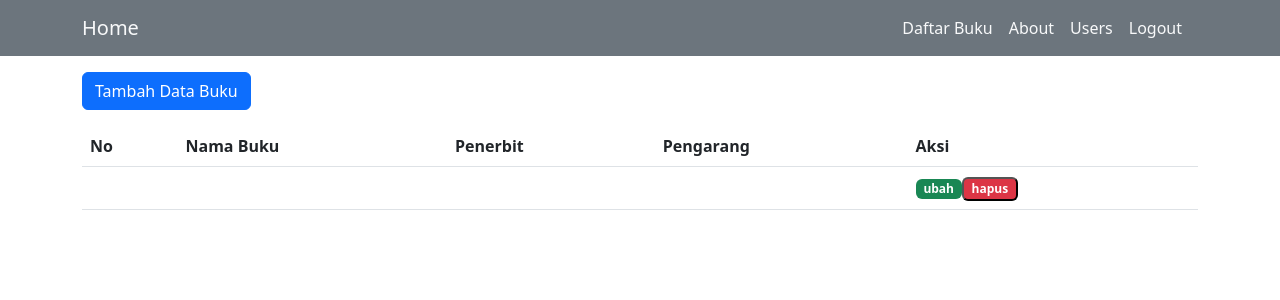
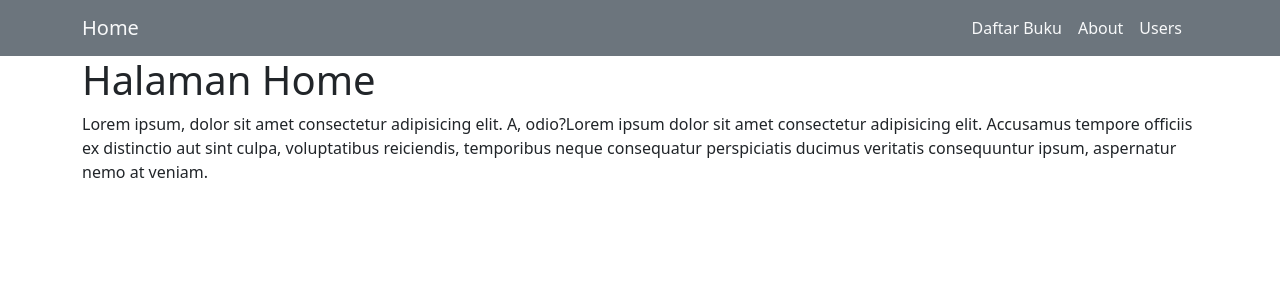
Before and after one commit to riandroraul/books-app, a React (Create React App) app: page / in a window 1280 px wide. Shown: the top 300 px of the page. Built offline with nearby package versions, Linux system fonts and the light colour scheme; no server answers.

Commit message:
first commit

```diff
--- a/package.json
+++ b/package.json
@@ -6,6 +6,7 @@
     "@testing-library/jest-dom": "^5.16.5",
     "@testing-library/react": "^13.3.0",
     "@testing-library/user-event": "^13.5.0",
+    "axios": "^0.27.2",
     "bootstrap": "^5.2.0",
     "react": "^18.2.0",
     "react-bootstrap": "^2.5.0",
--- a/src/App.js
+++ b/src/App.js
@@ -1,13 +1,20 @@
 import React from "react";
 import Navbar from "./components/navbar";
-import Books from "./components/books";
 
 function App() {
+  const title = "Halaman Home";
   return (
     <div>
       <Navbar />
       <div className="container">
-        <Books />
+        <h1>{title}</h1>
+        <p>
+          Lorem ipsum, dolor sit amet consectetur adipisicing elit. A,
+          odio?Lorem ipsum dolor sit amet consectetur adipisicing elit.
+          Accusamus tempore officiis ex distinctio aut sint culpa, voluptatibus
+          reiciendis, temporibus neque consequatur perspiciatis ducimus
+          veritatis consequuntur ipsum, aspernatur nemo at veniam.
+        </p>
       </div>
     </div>
   );
--- a/src/components/books.js
+++ b/src/components/books.js
@@ -1,25 +1,35 @@
 import React, { useState, useEffect } from "react";
+import Navbar from "./navbar";
+import { Link } from "react-router-dom";
 
 const Books = () => {
-  const [books, setBook] = useState([]);
+  const [books, setBooks] = useState([]);
+
+  const getBooks = () => {
+    fetch("http://localhost:5000/books")
+      .then((res) => res.json())
+      .then((res) => {
+        // console.log("sudah di render");
+        setBooks(res);
+      });
+  };
 
   useEffect(() => {
-    getBooks();
+    getBooks(); // dijalankan saat halaman books ini di render
   }, []);
 
-  const getBooks = async () => {
-    const books = await fetch("http://localhost:5000/books");
-    setBook(books);
-  };
-
+  const title = "Halaman Buku";
   return (
     <div>
-      <a href="/tambah" class="btn btn-primary my-3">
+      <Navbar />
+      <div className="container">
+        <h1>{title}</h1>
+        <Link to="/tambah" className="btn btn-primary my-3">
           Tambah Data Buku
-      </a>
+        </Link>
 
-      {/* <div class="alert alert-success col-md-6" role="alert"></div> */}
-      <table class="table table-hover">
+        {/* <div className="alert alert-success col-md-6" role="alert"></div> */}
+        <table className="table table-hover">
           <thead>
             <tr>
               <th scope="col">No</th>
@@ -30,30 +40,34 @@ const Books = () => {
             </tr>
           </thead>
           <tbody>
+            {books.map((book, index) => {
+              return (
                 <tr>
-            <th scope="row"></th>
-            <td></td>
-            <td></td>
-            <td></td>
-
+                  <th scope="row">{index + 1}</th>
+                  <td>{book.namaBuku}</td>
+                  <td>{book.penerbit}</td>
+                  <td>{book.pengarang}</td>
                   <td>
-              <a href="/ubah">
-                <span class="badge text-bg-success">ubah</span>
-              </a>
+                    <Link to="/ubah">
+                      <span className="badge text-bg-success">ubah</span>
+                    </Link>
 
                     <form
                       action="/hapus?_method=DELETE"
                       method="post"
-                class="d-inline"
+                      className="d-inline"
                     >
-                <button type="submit" class="badge text-bg-danger">
+                      <button type="submit" className="badge text-bg-danger">
                         hapus
                       </button>
                     </form>
                   </td>
                 </tr>
+              );
+            })}
           </tbody>
         </table>
+      </div>
     </div>
   );
 };
--- a/src/components/navbar.js
+++ b/src/components/navbar.js
@@ -1,12 +1,13 @@
-import React, { useEffect, useState } from "react";
+import React from "react";
+import { Link } from "react-router-dom";
 
 const Navbar = () => {
   return (
     <nav className="navbar navbar-expand-lg bg-secondary">
       <div className="container">
-        <a className="navbar-brand text-light" href="/">
+        <Link className="navbar-brand text-light" to="/">
           Home
-        </a>
+        </Link>
         <button
           className="navbar-toggler"
           type="button"
@@ -21,32 +22,28 @@ const Navbar = () => {
         <div className="collapse navbar-collapse" id="navbarNav">
           <ul className="navbar-nav justify-content-end flex-grow-1 pe-2">
             <li className="nav-item">
-              <a
+              <Link
                 className="nav-link text-light"
                 aria-current="page"
-                href="/books"
+                to="/books"
               >
                 Daftar Buku
-              </a>
+              </Link>
             </li>
             <li className="nav-item">
-              <a className="nav-link text-light" href="/about">
+              <Link className="nav-link text-light" to="/about">
                 About
-              </a>
+              </Link>
             </li>
             <li className="nav-item">
-              <a className="nav-link text-light" href="/users">
+              <Link className="nav-link text-light" to="/users">
                 Users
-              </a>
+              </Link>
             </li>
             <li className="nav-item">
-              <a
-                className="nav-link text-light"
-                href="/logout"
-                onclick="return confirm(`yakin akan logout ?`);"
-              >
+              {/* <Link className="nav-link text-light" to="/logout" disabled>
                 Logout
-              </a>
+              </Link> */}
             </li>
           </ul>
         </div>
--- a/src/index.js
+++ b/src/index.js
@@ -1,11 +1,24 @@
 import React from "react";
 import ReactDOM from "react-dom/client";
 import App from "./App";
+import About from "./components/about";
 import "bootstrap/dist/css/bootstrap.css";
+import { BrowserRouter, Routes, Route } from "react-router-dom";
+import Books from "./components/books";
+import Users from "./components/users";
+import TambahBuku from "./components/tambahBuku";
+import UbahBuku from "./components/ubahBuku";
 
 const root = ReactDOM.createRoot(document.getElementById("root"));
 root.render(
-  <React.StrictMode>
-    <App />
-  </React.StrictMode>
+  <BrowserRouter>
+    <Routes>
+      <Route path="/" element={<App />}></Route>
+      <Route path="/about" element={<About />}></Route>
+      <Route path="/books" element={<Books />}></Route>
+      <Route path="/users" element={<Users />}></Route>
+      <Route path="/tambah" element={<TambahBuku />}></Route>
+      <Route path="/ubah" element={<UbahBuku />}></Route>
+    </Routes>
+  </BrowserRouter>
 );
```
Also changed, not shown: 1 other file (tests, documents, lock files or other folders). Lines whose indentation alone changed are shown as unchanged.
